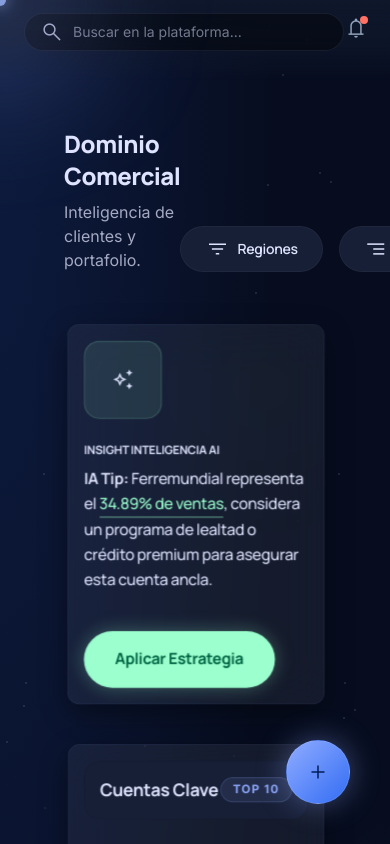
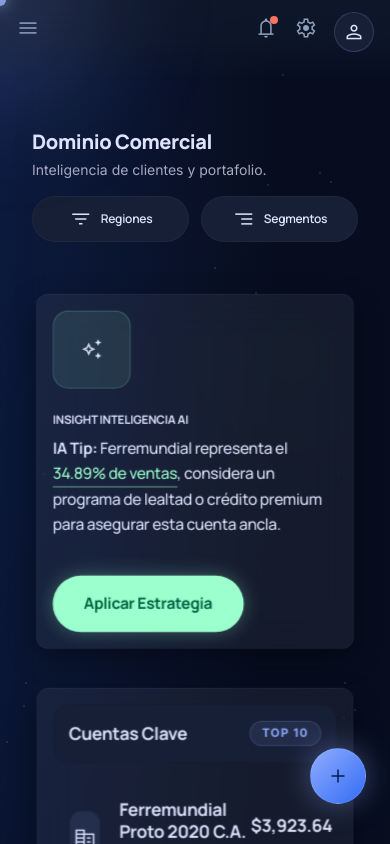
Before and after one commit to Nico317-ux/demo-2026-3-30, a React (Vite) app: page /comercial in a window 390 px wide. Shown: the top 844 px of the page. Built offline with nearby package versions, Linux system fonts and the light colour scheme.

Commit message:
nueva version

```diff
--- a/src/components/layout/Header.tsx
+++ b/src/components/layout/Header.tsx
@@ -1,16 +1,29 @@
 import { Link, useLocation } from "react-router-dom";
-export function Header() {
+
+interface HeaderProps {
+  onMenuToggle?: () => void;
+}
+
+export function Header({ onMenuToggle }: HeaderProps) {
   const location = useLocation();
 
   return (
-    <header className="fixed top-0 right-0 w-full md:w-[calc(100%-18rem)] h-20 z-40 bg-gradient-to-b from-slate-900 via-slate-900/80 to-transparent flex justify-between items-center px-6 md:px-10 pb-4">
-      <div className="flex items-center gap-8">
-        <div className="relative group">
+    <header className="fixed top-0 right-0 w-full md:w-[calc(100%-18rem)] h-20 z-40 bg-gradient-to-b from-slate-900 via-slate-900/80 to-transparent flex justify-between items-center px-4 md:px-10 pb-4">
+      <div className="flex items-center gap-4 md:gap-8">
+        {/* Mobile hamburger */}
+        <button
+          className="md:hidden text-slate-400 hover:text-primary"
+          onClick={onMenuToggle}
+        >
+          <span className="material-symbols-outlined text-2xl">menu</span>
+        </button>
+
+        <div className="relative group hidden sm:block">
           <span className="absolute inset-y-0 left-4 flex items-center text-on-surface-variant group-focus-within:text-primary transition-colors">
             <span className="material-symbols-outlined">search</span>
           </span>
           <input
-            className="input-ghost py-2 pl-12 pr-6 text-sm w-80 font-body"
+            className="input-ghost py-2 pl-12 pr-6 text-sm w-48 md:w-80 font-body"
             placeholder="Buscar en la plataforma..."
             type="text"
           />
@@ -25,7 +38,7 @@
         </nav>
       </div>
 
-      <div className="flex items-center gap-6">
+      <div className="flex items-center gap-4 md:gap-6">
         <button className="text-slate-400 hover:text-primary transition-colors duration-400 relative">
           <span className="material-symbols-outlined">notifications</span>
           <span className="absolute top-0 right-0 w-2 h-2 rounded-full bg-secondary"></span>
--- a/src/components/layout/MainLayout.tsx
+++ b/src/components/layout/MainLayout.tsx
@@ -3,7 +3,7 @@
 import { Sidebar } from "./Sidebar";
 import gsap from "gsap";
 import { useGSAP } from "@gsap/react";
-import { useRef } from "react";
+import { useRef, useState } from "react";
 
 gsap.registerPlugin(useGSAP);
 
@@ -11,6 +11,7 @@
   const container = useRef<HTMLDivElement>(null);
   const cursorRef = useRef<HTMLDivElement>(null);
   const cursorFollowerRef = useRef<HTMLDivElement>(null);
+  const [sidebarOpen, setSidebarOpen] = useState(false);
 
   useGSAP(() => {
     // Initial entrance animation for layout components
@@ -66,20 +67,20 @@
       </div>
 
       <div className="main-sidebar relative z-[100]">
-        <Sidebar />
+        <Sidebar isOpen={sidebarOpen} onClose={() => setSidebarOpen(false)} />
       </div>
 
       <main className="md:ml-72 ml-0 min-h-screen flex flex-col relative z-50">
         <div className="main-header">
-          <Header />
+          <Header onMenuToggle={() => setSidebarOpen(!sidebarOpen)} />
         </div>
 
-        <div className="main-content-area flex-1 pt-32 px-12 pb-16 z-10 relative">
+        <div className="main-content-area flex-1 pt-32 px-4 md:px-12 pb-16 z-10 relative">
           <Outlet />
         </div>
 
         {/* Contextual FAB Button */}
-        <button className="fixed bottom-10 right-10 w-16 h-16 bg-gradient-to-br from-[var(--color-primary)] to-[var(--color-primary-dim)] rounded-full flex items-center justify-center text-[var(--color-on-primary-container)] shadow-[0_0_30px_rgba(144,171,255,0.4)] hover:shadow-[0_0_40px_rgba(155,255,206,0.6)] hover:scale-110 active:scale-95 transition-all duration-500 z-50 group border border-white/10">
+        <button className="fixed bottom-10 right-6 md:right-10 w-14 h-14 md:w-16 md:h-16 bg-gradient-to-br from-[var(--color-primary)] to-[var(--color-primary-dim)] rounded-full flex items-center justify-center text-[var(--color-on-primary-container)] shadow-[0_0_30px_rgba(144,171,255,0.4)] hover:shadow-[0_0_40px_rgba(155,255,206,0.6)] hover:scale-110 active:scale-95 transition-all duration-500 z-50 group border border-white/10">
           <span className="material-symbols-outlined text-3xl group-hover:rotate-90 transition-transform duration-500">add</span>
         </button>
       </main>
--- a/src/index.css
+++ b/src/index.css
@@ -330,13 +330,8 @@
   z-index: 10;
 }
 
-/* Mobile-friendly adjustments: hide sidebar and make content full-width */
-@media (max-width: 768px) {
-  aside {
-    transform: translateX(-100%);
-    position: fixed;
-    left: -100%;
-  }
+/* Mobile-friendly adjustments */
+@media (max-width: 767px) {
   main {
     margin-left: 0 !important;
     padding-left: 1rem !important;
--- a/src/pages/comercial/ComercialDashboard.tsx
+++ b/src/pages/comercial/ComercialDashboard.tsx
@@ -17,17 +17,17 @@
 
   return (
     <div ref={container} className="w-full flex flex-col gap-8">
-      <div className="page-header flex justify-between items-end">
+      <div className="page-header flex flex-col sm:flex-row justify-between items-start sm:items-end gap-4">
         <div>
-          <h2 className="text-2xl font-extrabold font-headline tracking-tight text-on-surface">Dominio Comercial</h2>
-          <p className="text-on-surface-variant mt-2 text-base">Inteligencia de clientes y portafolio.</p>
+          <h2 className="text-xl sm:text-2xl font-extrabold font-headline tracking-tight text-on-surface">Dominio Comercial</h2>
+          <p className="text-on-surface-variant mt-1 sm:mt-2 text-sm sm:text-base">Inteligencia de clientes y portafolio.</p>
         </div>
-        <div className="flex gap-4">
-          <button className="px-6 py-2.5 rounded-full bg-[var(--color-surface-container-high)] text-on-surface font-headline font-semibold text-sm border border-[rgba(65,71,91,0.2)] flex items-center gap-2 hover:bg-[var(--color-surface-container-highest)] hover:border-[rgba(144,171,255,0.2)] transition-all duration-400">
+        <div className="flex gap-3 sm:gap-4 w-full sm:w-auto">
+          <button className="flex-1 sm:flex-none px-4 sm:px-6 py-2.5 rounded-full bg-[var(--color-surface-container-high)] text-on-surface font-headline font-semibold text-xs sm:text-sm border border-[rgba(65,71,91,0.2)] flex items-center justify-center gap-2 hover:bg-[var(--color-surface-container-highest)] hover:border-[rgba(144,171,255,0.2)] transition-all duration-400">
             <span className="material-symbols-outlined text-lg">filter_list</span>
             Regiones
           </button>
-          <button className="px-6 py-2.5 rounded-full bg-[var(--color-surface-container-high)] text-on-surface font-headline font-semibold text-sm border border-[rgba(65,71,91,0.2)] flex items-center gap-2 hover:bg-[var(--color-surface-container-highest)] hover:border-[rgba(144,171,255,0.2)] transition-all duration-400">
+          <button className="flex-1 sm:flex-none px-4 sm:px-6 py-2.5 rounded-full bg-[var(--color-surface-container-high)] text-on-surface font-headline font-semibold text-xs sm:text-sm border border-[rgba(65,71,91,0.2)] flex items-center justify-center gap-2 hover:bg-[var(--color-surface-container-highest)] hover:border-[rgba(144,171,255,0.2)] transition-all duration-400">
             <span className="material-symbols-outlined text-lg">segment</span>
             Segmentos
           </button>
```
Also changed, not shown: src/components/layout/Sidebar.tsx (+102 -26 lines).
